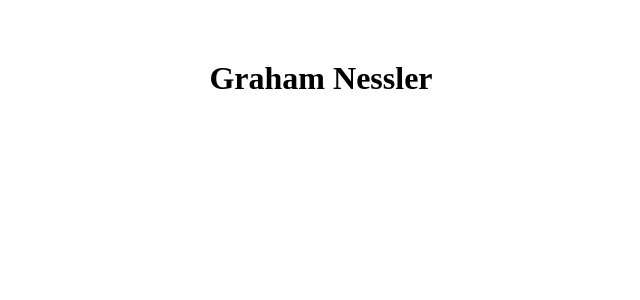
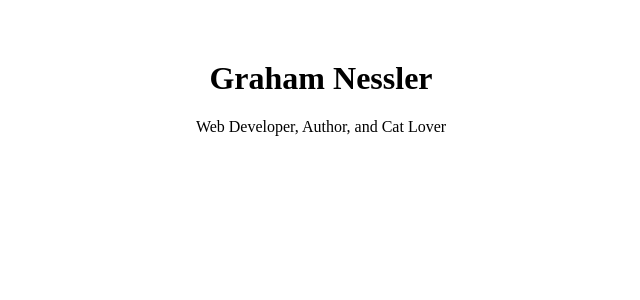
Before and after one commit to gness1804/personal-site, a Vue app: page / in a window 1280 px wide. Shown: the top 300 px of the page, without its empty margins (319-959 px from the left). Built offline with nearby package versions, Linux system fonts and the light colour scheme.

Commit message:
Add header

```diff
--- a/src/App.vue
+++ b/src/App.vue
@@ -1,16 +1,19 @@
-<template>
-  <div id="app">
-    <Landing msg="Welcome to Your Vue.js App"/>
-  </div>
+<template lang="pug">
+  #app
+    Header
+    Landing
 </template>
 
+
 <script>
+import Header from './components/Header.vue'
 import Landing from './components/Landing.vue'
 
 export default {
   name: 'app',
   components: {
-    Landing
+    Landing,
+    Header,
   }
 }
 </script>
--- /dev/null
+++ b/src/components/Header.vue
@@ -0,0 +1,17 @@
+<template lang="pug">
+  .header
+    h1 Graham Nessler
+</template>
+
+<script>
+export default {
+  name: 'Header',
+}
+</script>
+
+
+<style scoped>
+  .header {
+    color: 'rgb(2.6%, 0%, 100%)',
+  }
+</style>
--- a/src/components/Landing.vue
+++ b/src/components/Landing.vue
@@ -1,5 +1,5 @@
 <template lang="pug">
-  h1 Graham Nessler
+  p Web Developer, Author, and Cat Lover
 </template>
 
 
```
Also changed, not shown: 2 other files (tests, documents, lock files or other folders).
